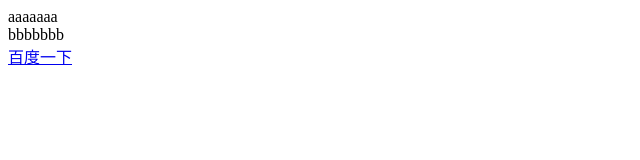
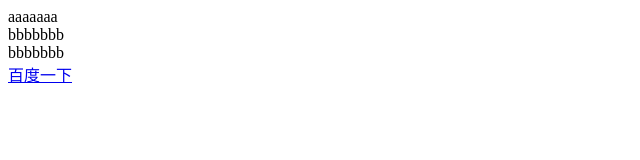
Before and after one commit to lzh3/word_test, a plain HTML site: page index.html in a window 1280 px wide. Shown: the whole page, without its empty margins (0-640 px from the left). Drawn offline with Linux system fonts and the light colour scheme.

Commit message:
ifq==#	modified:   index.html

```diff
--- a/index.html
+++ b/index.html
@@ -8,6 +8,7 @@
 <div>
     <div>aaaaaaa</div>
     <div>bbbbbbb</div>
+<div>bbbbbbb</div>
 </div>
 <a href="www.baidu.com">百度一下</a>
 </body>
```
